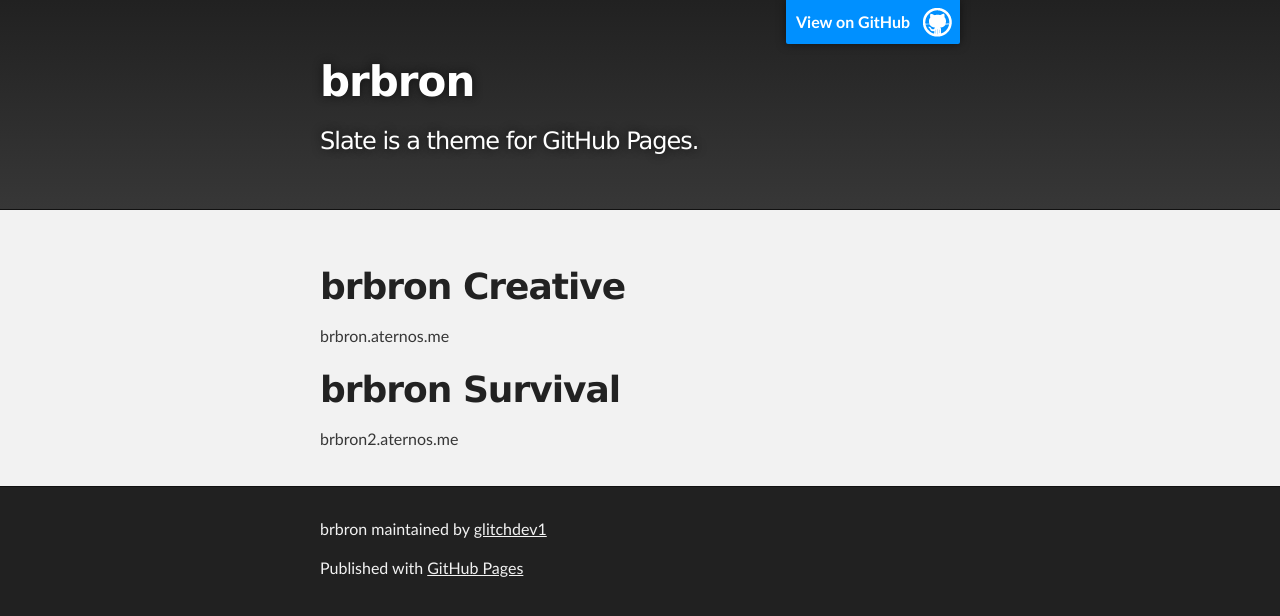
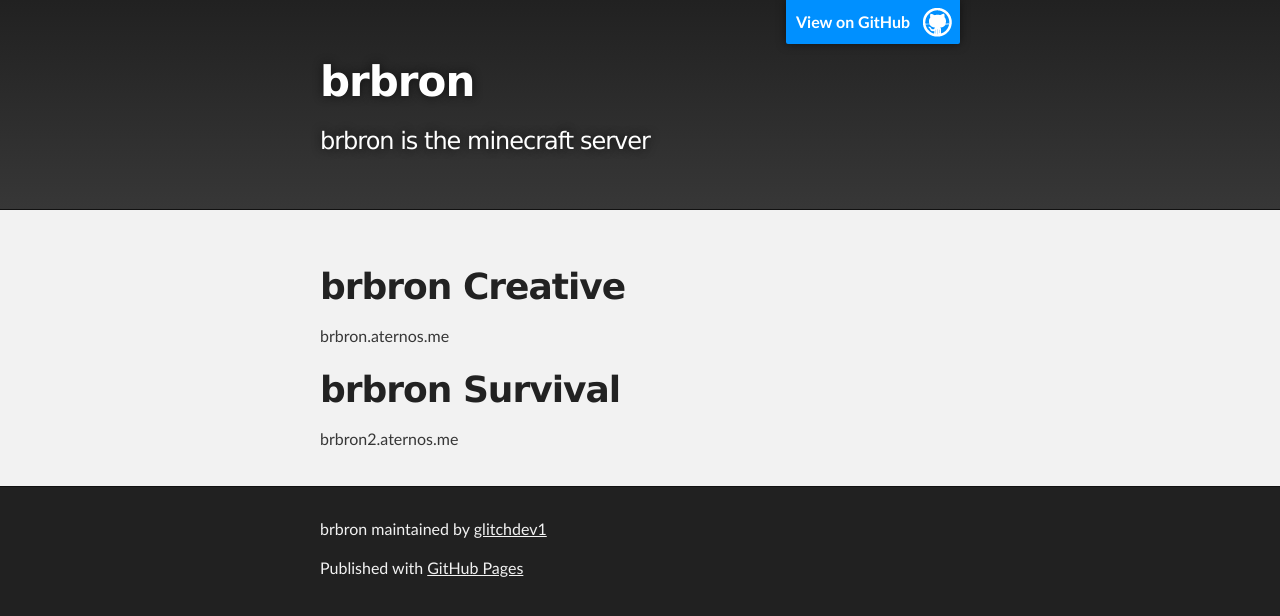
Before and after one commit to glitchdev1/gh1, a Jekyll site: the page built from index.md, in a window 1280 px wide. Shown: the top 616 px of the page. Built offline with Jekyll 4.4.1, drawn with Linux system fonts in a browser that asks for light colours; our own code applies the rules of GitHub Pages for plain Markdown files.

Commit message:
Update _config.yml

```diff
--- a/_config.yml
+++ b/_config.yml
@@ -1,5 +1,5 @@
 title: brbron
-description: Slate is a theme for GitHub Pages.
+description: brbron is the minecraft server
 show_downloads: false
 google_analytics:
 theme: jekyll-theme-slate
```
